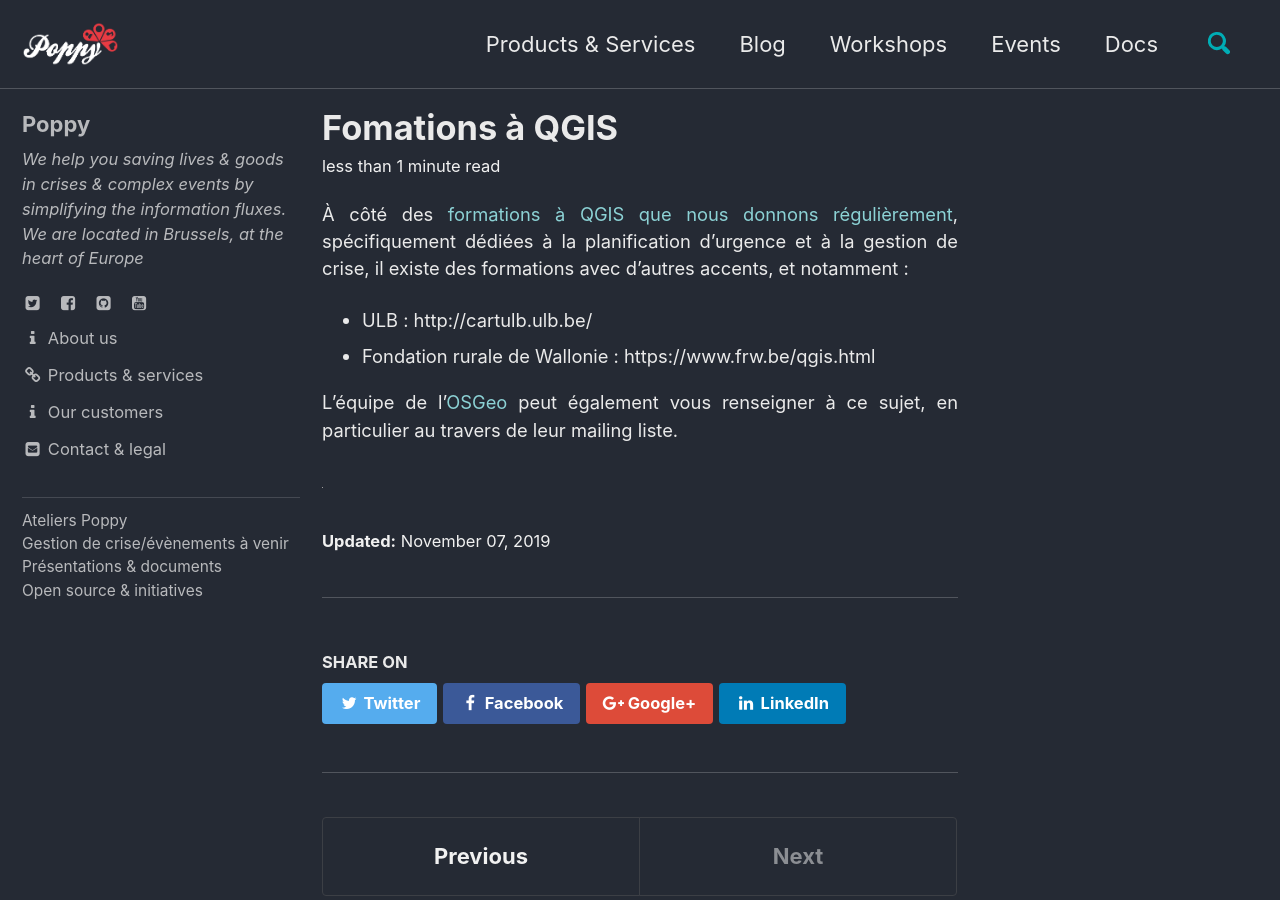
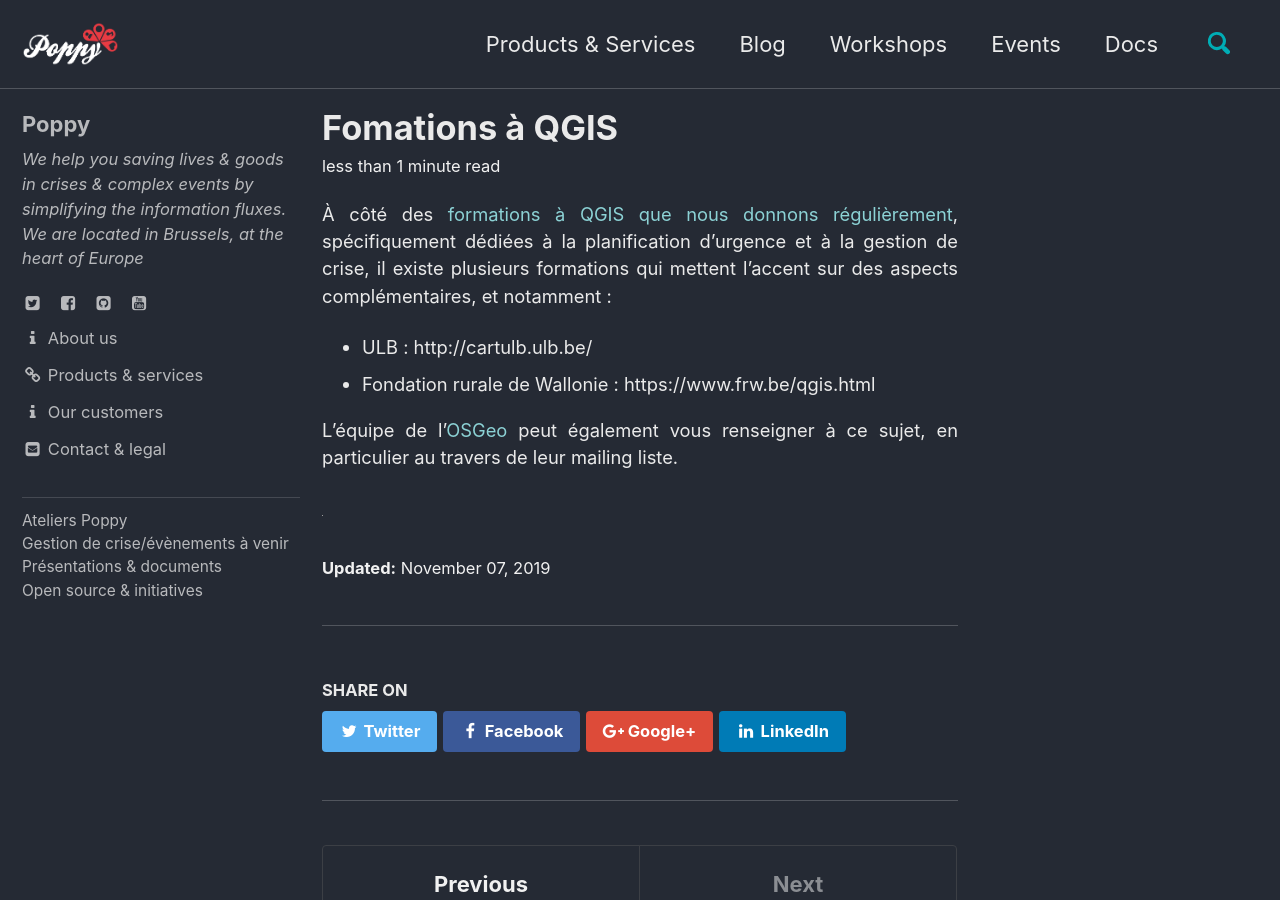
Before and after one commit to ccloquet/ccloquet.github.io, a Jekyll site: the page built from _posts/2019-11-07-qgis_fmn.md, in a window 1280 px wide and 900 px high. Built offline with Jekyll 4.4.1, drawn with Linux system fonts in a browser that asks for light colours; cached includes are drawn as plain includes.

Commit message:
Update 2019-11-07-qgis_fmn.md

```diff
--- a/_posts/2019-11-07-qgis_fmn.md
+++ b/_posts/2019-11-07-qgis_fmn.md
@@ -2,7 +2,7 @@
 title: Fomations à QGIS
 ---
 
-À côté des [formations à QGIS que nous donnons régulièrement](https://blog.my-poppy.eu/workshops/), spécifiquement dédiées à la planification d'urgence et à la gestion de crise, il existe des formations avec d'autres accents, et notamment :
+À côté des [formations à QGIS que nous donnons régulièrement](https://blog.my-poppy.eu/workshops/), spécifiquement dédiées à la planification d'urgence et à la gestion de crise, il existe plusieurs formations qui mettent l'accent sur des aspects complémentaires, et notamment :
 
 - ULB : http://cartulb.ulb.be/
 - Fondation rurale de Wallonie : https://www.frw.be/qgis.html
```
